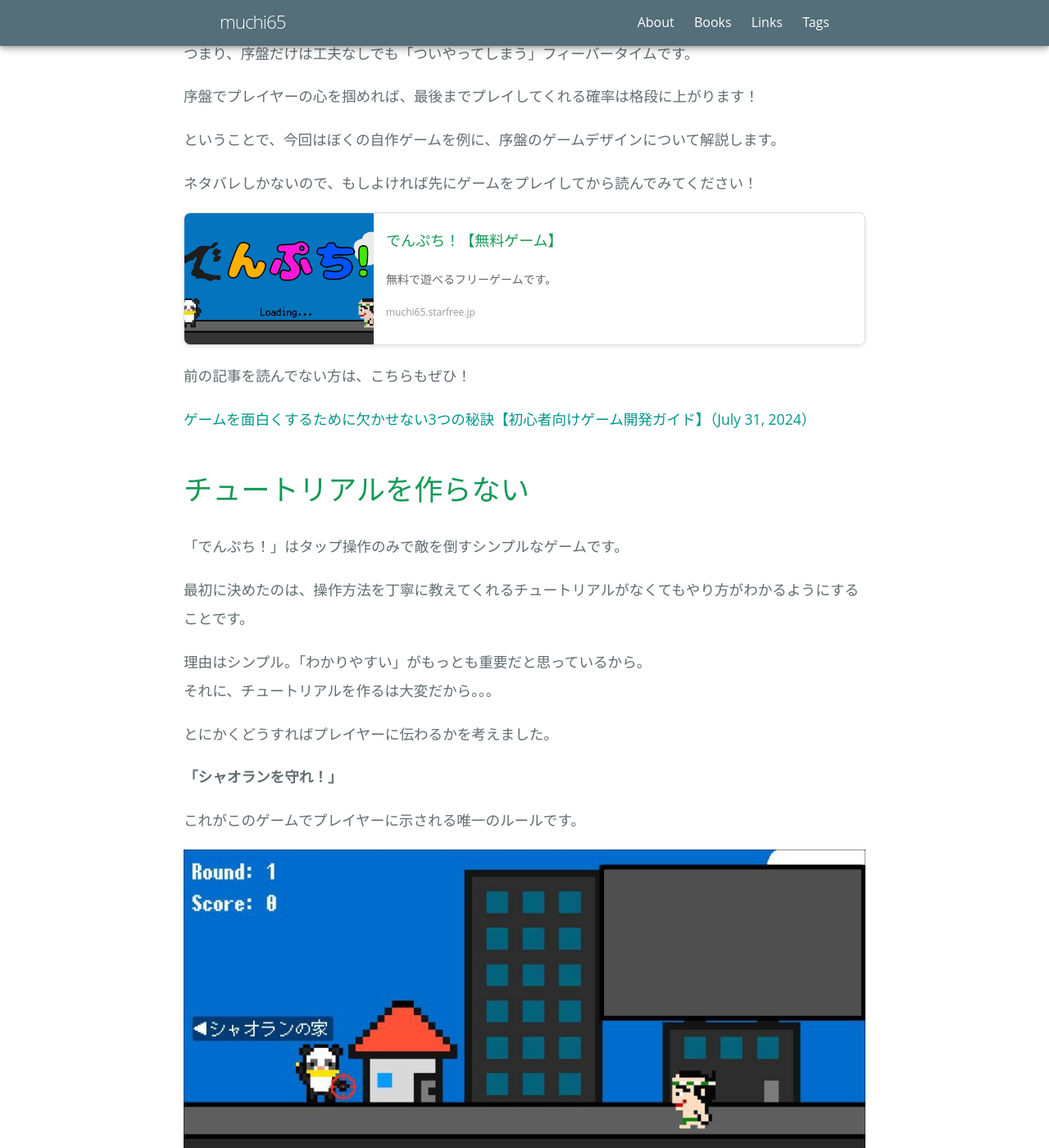
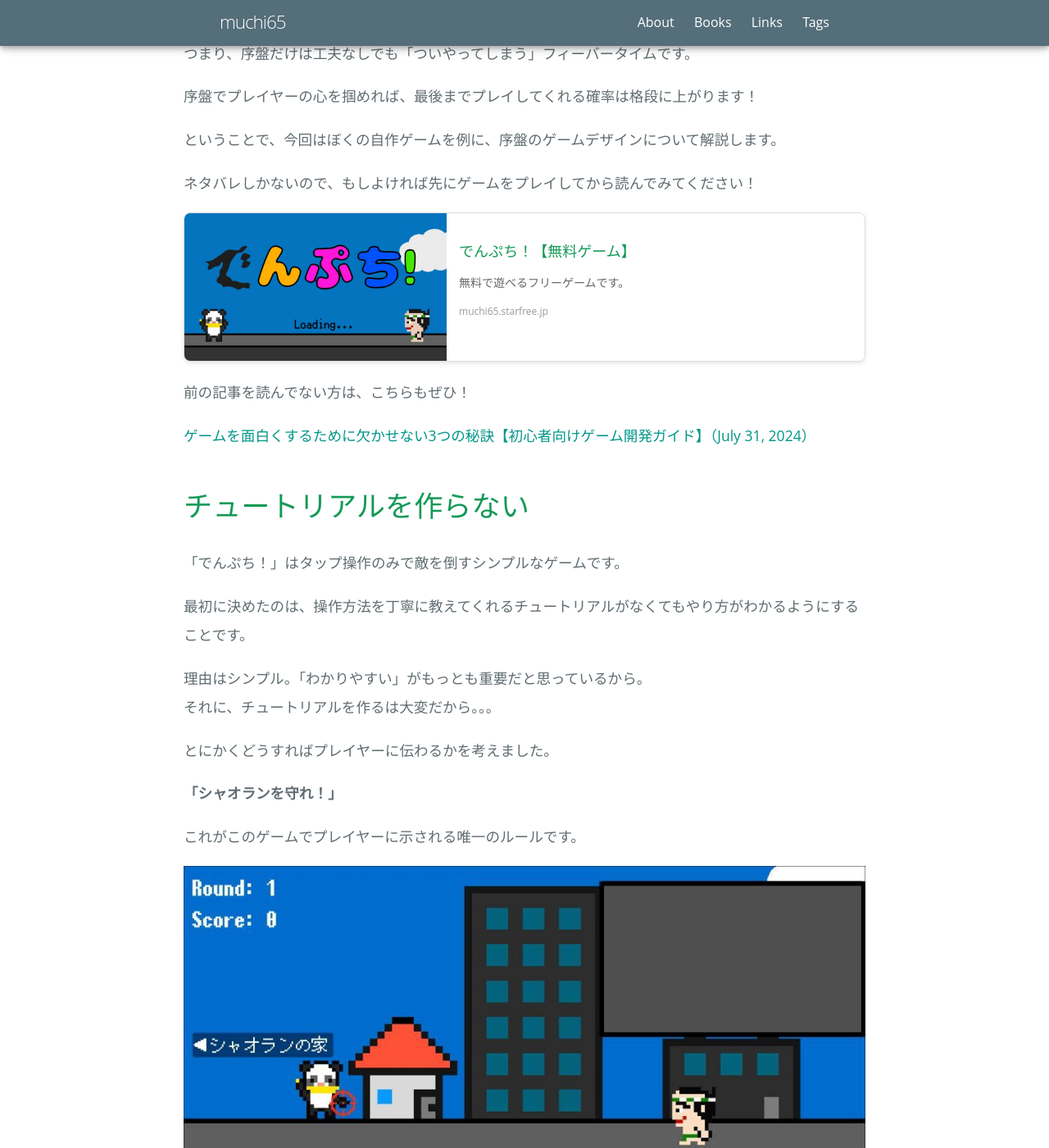
Before and after one commit to muchi65/muchi65.github.io, a Jekyll site: the page built from _posts/2024-08-12-how-to-make-denji-petit-02.md, in a window 1280 px wide and 1400 px high, scrolled down 1692 px. Shown: the whole window at 82% size. Built offline with Jekyll 4.4.1, drawn with Linux system fonts in a browser that asks for light colours; some web fonts are replaced.

Commit message:
モバイル表示を修正

```diff
--- a/assets/css/styles.scss
+++ b/assets/css/styles.scss
@@ -8,31 +8,37 @@
   overflow: hidden;
   margin-bottom: 20px;
   box-shadow: 0 2px 5px rgba(0,0,0,0.1);
-  display: flex; /* Flexboxを使用してレイアウトを調整 */
+  display: flex;
+  max-width: 100%; /* カードの最大幅を設定 */
 }
 
 .link-card a {
   display: flex;
   color: inherit;
   text-decoration: none;
-  width: 100%; /* aタグを親要素いっぱいに広げる */
+  width: 100%;
 }
 
 .link-card-content {
   padding: 15px;
   flex: 1;
-  min-width: 0; /* Flexboxのバグを防ぐ */
+  min-width: 0;
+  display: flex;
+  flex-direction: column;
+  justify-content: center;
 }
 
 .link-card-title {
   margin: 0 0 10px;
   font-size: 18px;
+  line-height: 1.3;
 }
 
 .link-card-description {
   margin: 0 0 10px;
   font-size: 14px;
   color: #666;
+  line-height: 1.4;
 }
 
 .link-card-domain {
@@ -43,29 +49,53 @@
 
 .link-card-image {
   width: 320px;
-  min-width: 120px; /* 最小幅を設定 */
-  height: auto; /* 高さを自動調整 */
+  min-width: 320px;
+  height: 180px; /* 16:9のアスペクト比を維持 */
   background-color: #f0f0f0;
-  display: flex; /* Flexboxを使用して画像を中央揃え */
+  display: flex;
   align-items: center;
   justify-content: center;
-  overflow: hidden; /* はみ出した部分を隠す */
+  overflow: hidden;
 }
 
 .link-card-image img {
   width: 100%;
   height: 100%;
-  object-fit: cover; /* アスペクト比を維持しつつ、親要素にフィット */
+  object-fit: cover;
 }
 
-/* レスポンシブデザイン用の追加スタイル */
-@media (max-width: 320px) {
+/* 更新されたレスポンシブデザイン用のスタイル */
+@media (max-width: 768px) {
   .link-card {
-    flex-direction: column; /* モバイルでは縦並びに */
+    flex-direction: column;
+  }
+
+  .link-card a {
+    flex-direction: column;
   }
 
   .link-card-image {
     width: 100%;
-    height: 200px; /* モバイルでの画像の高さを固定 */
+    min-width: 100%;
+    height: 180px; /* 高さを固定 */
+  }
+
+  .link-card-content {
+    padding: 12px;
+  }
+
+  .link-card-title {
+    font-size: 16px;
+  }
+
+  .link-card-description {
+    font-size: 13px;
   }
 }
+
+/* 小さな画面用の追加調整 */
+@media (max-width: 480px) {
+  .link-card-image {
+    height: 160px; /* さらに小さな画面では高さを少し減らす */
+  }
+}
```
